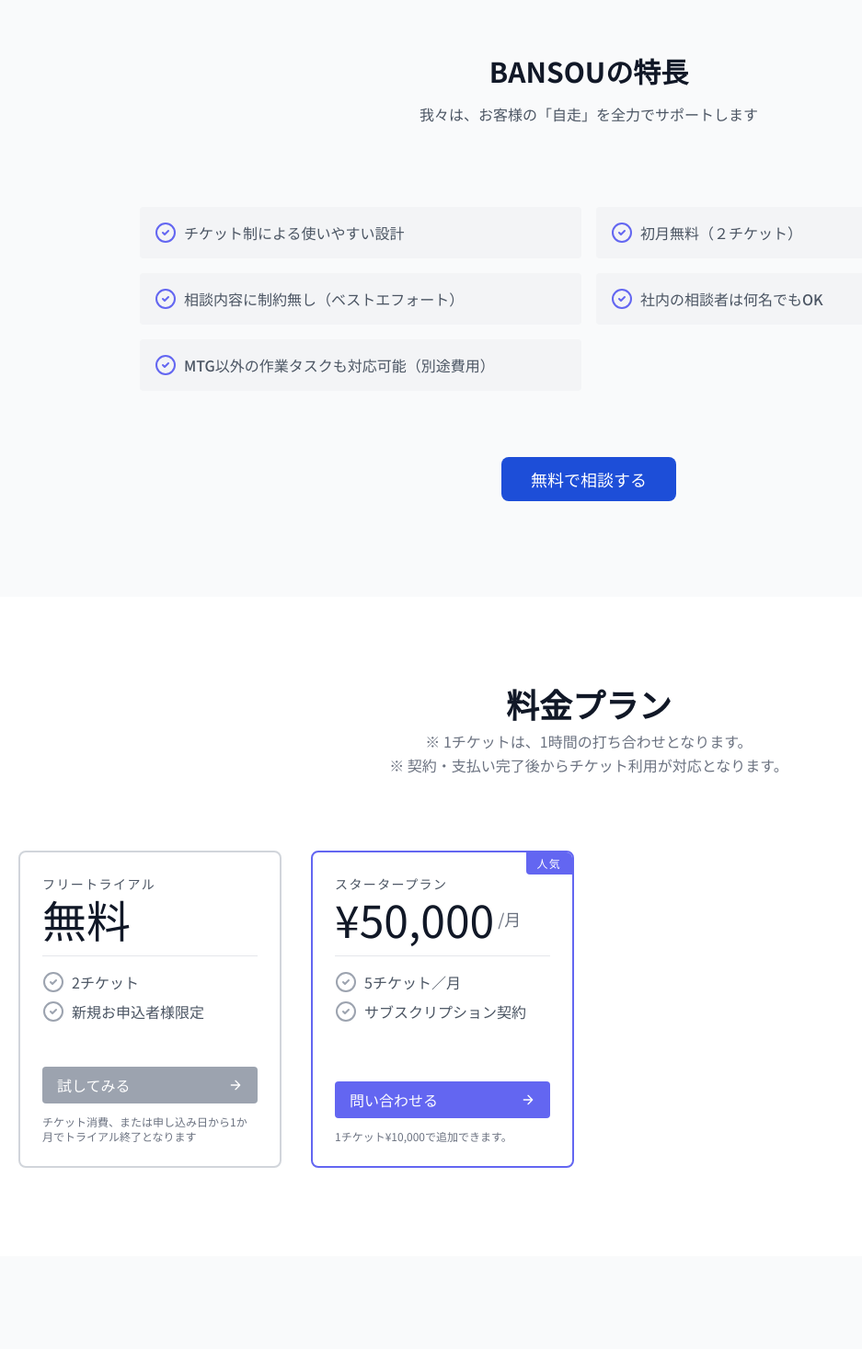
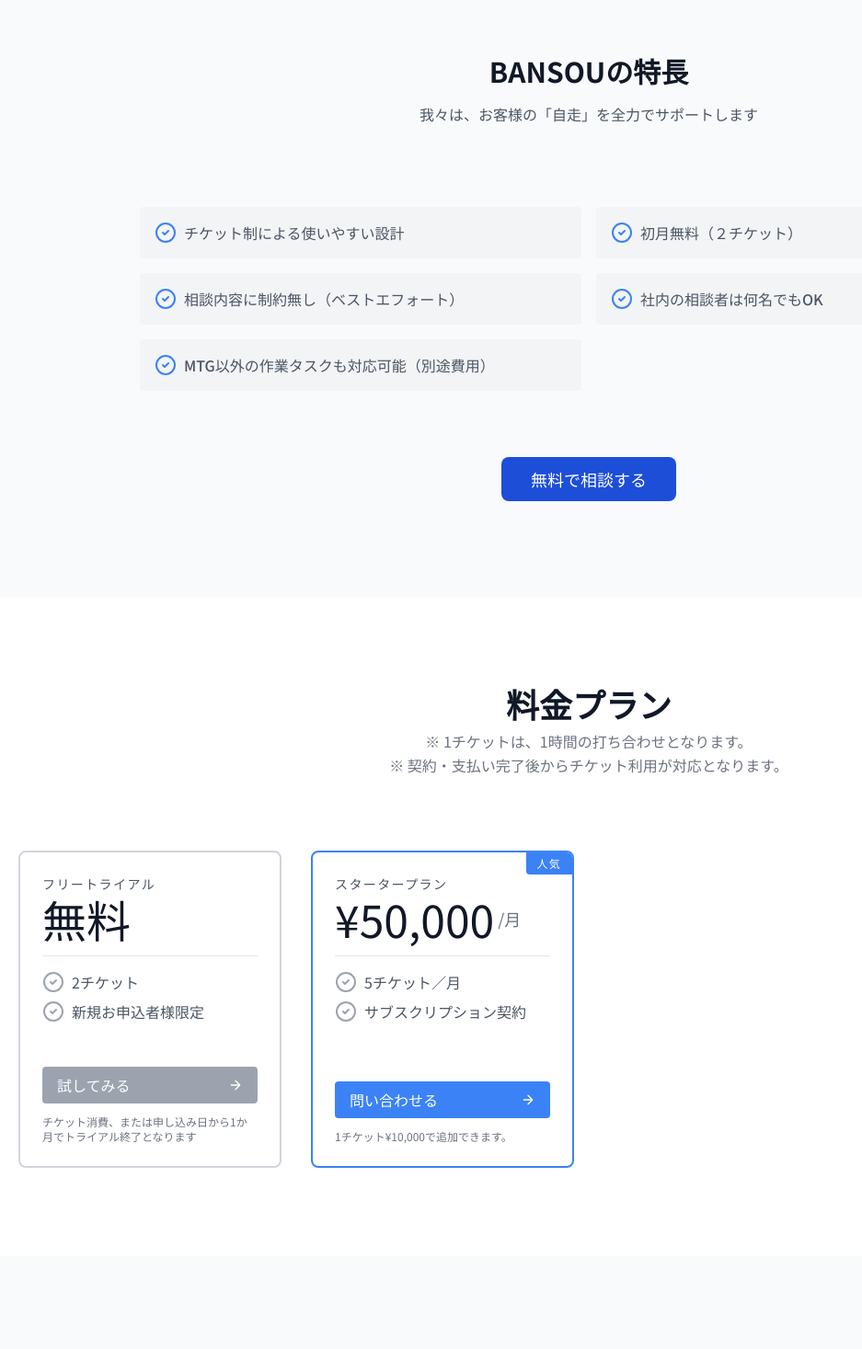
Before and after one commit to e3sys-develop/lp, a Next.js app: page /bansou in a window 1280 px wide. Shown: the part 2052-3519 px from the top of the page at 92% size, without its empty margins (0-937 px from the left). Built offline with nearby package versions, Linux system fonts and the light colour scheme.

Commit message:
カラー修正

```diff
--- a/app/bansou/components/about-section.tsx
+++ b/app/bansou/components/about-section.tsx
@@ -12,7 +12,7 @@
 						<br />
 						気軽に行えます。
 					</h1>
-					<Link href="#contact">
+					<Link href="https://share.hsforms.com/1P1QwdXqTQ-2uufI7qNRbsAsw9sc">
 						<button
 							type="button"
 							className="flex text-lg px-8 text-white bg-blue-700 hover:bg-blue-800 focus:ring-4 focus:ring-blue-300 font-medium rounded-lg py-2.5 dark:bg-blue-600 dark:hover:bg-blue-700 focus:outline-none dark:focus:ring-blue-800"
--- a/app/bansou/components/features.tsx
+++ b/app/bansou/components/features.tsx
@@ -25,13 +25,13 @@
 					{featuresList.map((feature) => (
 						<div key={feature.id} className="p-2 sm:w-1/2 w-full">
 							<div className="bg-gray-100 rounded flex p-4 h-full items-center">
-								<CheckCircle2 className="text-indigo-500 h-6 w-6 flex-shrink-0 mr-2" />
+								<CheckCircle2 className="text-blue-500 h-6 w-6 flex-shrink-0 mr-2" />
 								<span className="title-font font-medium">{feature.text}</span>
 							</div>
 						</div>
 					))}
 				</div>
-				<Link href="#contact">
+				<Link href="https://share.hsforms.com/1P1QwdXqTQ-2uufI7qNRbsAsw9sc">
 					<button
 						type="button"
 						className="flex mx-auto mt-16 text-lg px-8 text-white bg-blue-700 hover:bg-blue-800 focus:ring-4 focus:ring-blue-300 font-medium rounded-lg py-2.5 mb-2 dark:bg-blue-600 dark:hover:bg-blue-700 focus:outline-none dark:focus:ring-blue-800"
--- a/app/bansou/components/hero-section.tsx
+++ b/app/bansou/components/hero-section.tsx
@@ -18,7 +18,7 @@
 						あるときはCTOのように
 					</p>
 					<div className="flex justify-center">
-						<Link href="#contact">
+						<Link href="https://share.hsforms.com/1P1QwdXqTQ-2uufI7qNRbsAsw9sc">
 							<button
 								type="button"
 								className="text-lg px-8 text-white bg-blue-700 hover:bg-blue-800 focus:ring-4 focus:ring-blue-300 font-medium rounded-lg py-2.5 me-2 mb-2 dark:bg-blue-600 dark:hover:bg-blue-700 focus:outline-none dark:focus:ring-blue-800"
--- a/app/bansou/components/navbar.tsx
+++ b/app/bansou/components/navbar.tsx
@@ -12,7 +12,7 @@
 		{ href: "#case-study", label: "事例" },
 		{ href: "#features", label: "機能" },
 		{ href: "#pricing", label: "価格" },
-		{ href: "#contact", label: "お問い合わせ" },
+		{ href: "https://share.hsforms.com/1P1QwdXqTQ-2uufI7qNRbsAsw9sc", label: "お問い合わせ" },
 	];
 
 	return (
--- a/app/bansou/components/pricing.tsx
+++ b/app/bansou/components/pricing.tsx
@@ -56,8 +56,8 @@
 						</div>
 					</div>
 					<div className="p-4 xl:w-1/4 md:w-1/2 w-full">
-						<div className="h-full p-6 rounded-lg border-2 border-indigo-500 flex flex-col relative overflow-hidden">
-							<span className="bg-indigo-500 text-white px-3 py-1 tracking-widest text-xs absolute right-0 top-0 rounded-bl">
+						<div className="h-full p-6 rounded-lg border-2 border-blue-500 flex flex-col relative overflow-hidden">
+							<span className="bg-blue-500 text-white px-3 py-1 tracking-widest text-xs absolute right-0 top-0 rounded-bl">
 								人気
 							</span>
 							<h2 className="text-sm tracking-widest title-font mb-1 font-medium">
@@ -80,7 +80,7 @@
 
 							<button
 								type="button"
-								className="flex items-center mt-auto text-white bg-indigo-500 border-0 py-2 px-4 w-full focus:outline-none hover:bg-indigo-600 rounded"
+								className="flex items-center mt-auto text-white bg-blue-500 border-0 py-2 px-4 w-full focus:outline-none hover:bg-blue-600 rounded"
 							>
 								問い合わせる
 								<svg
```
